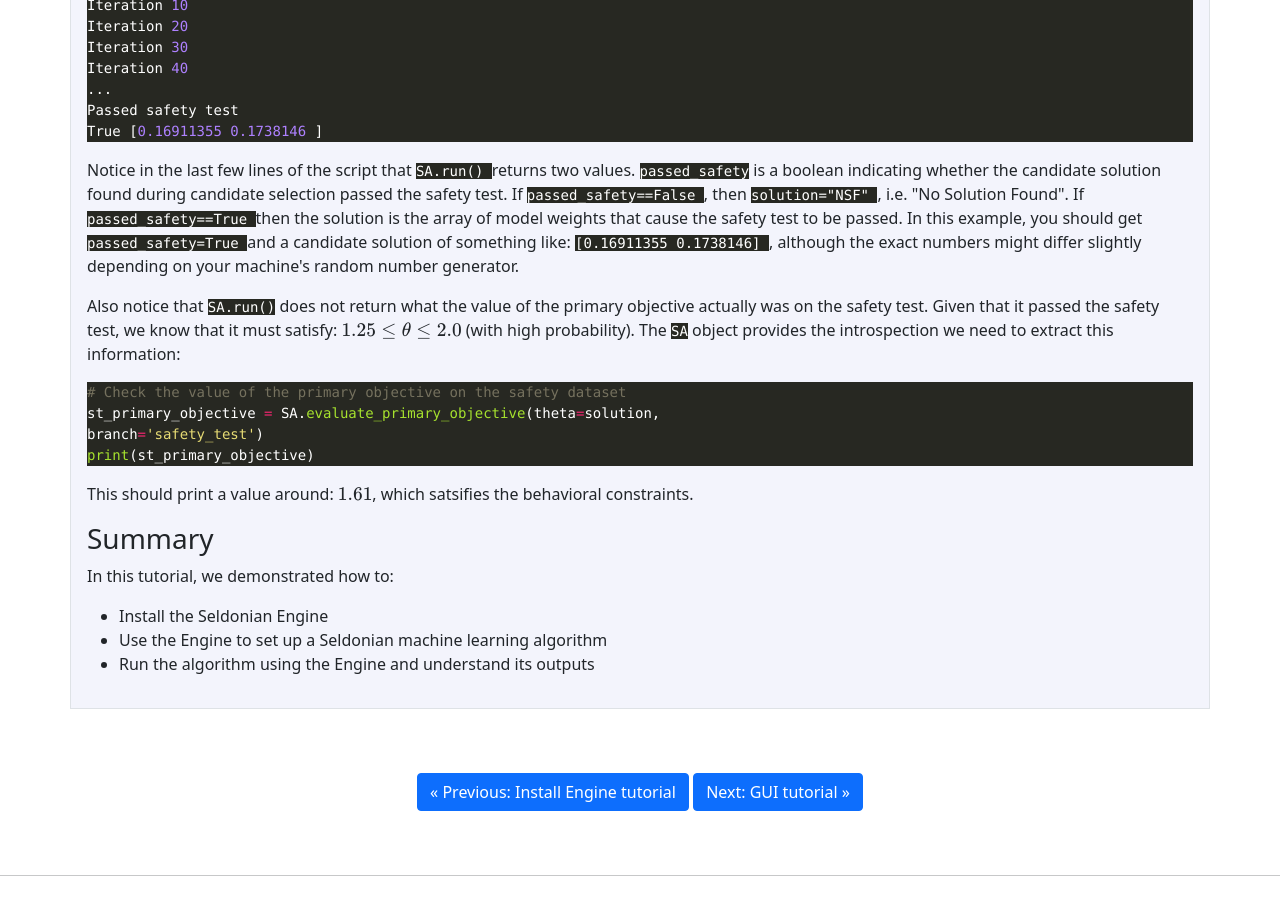
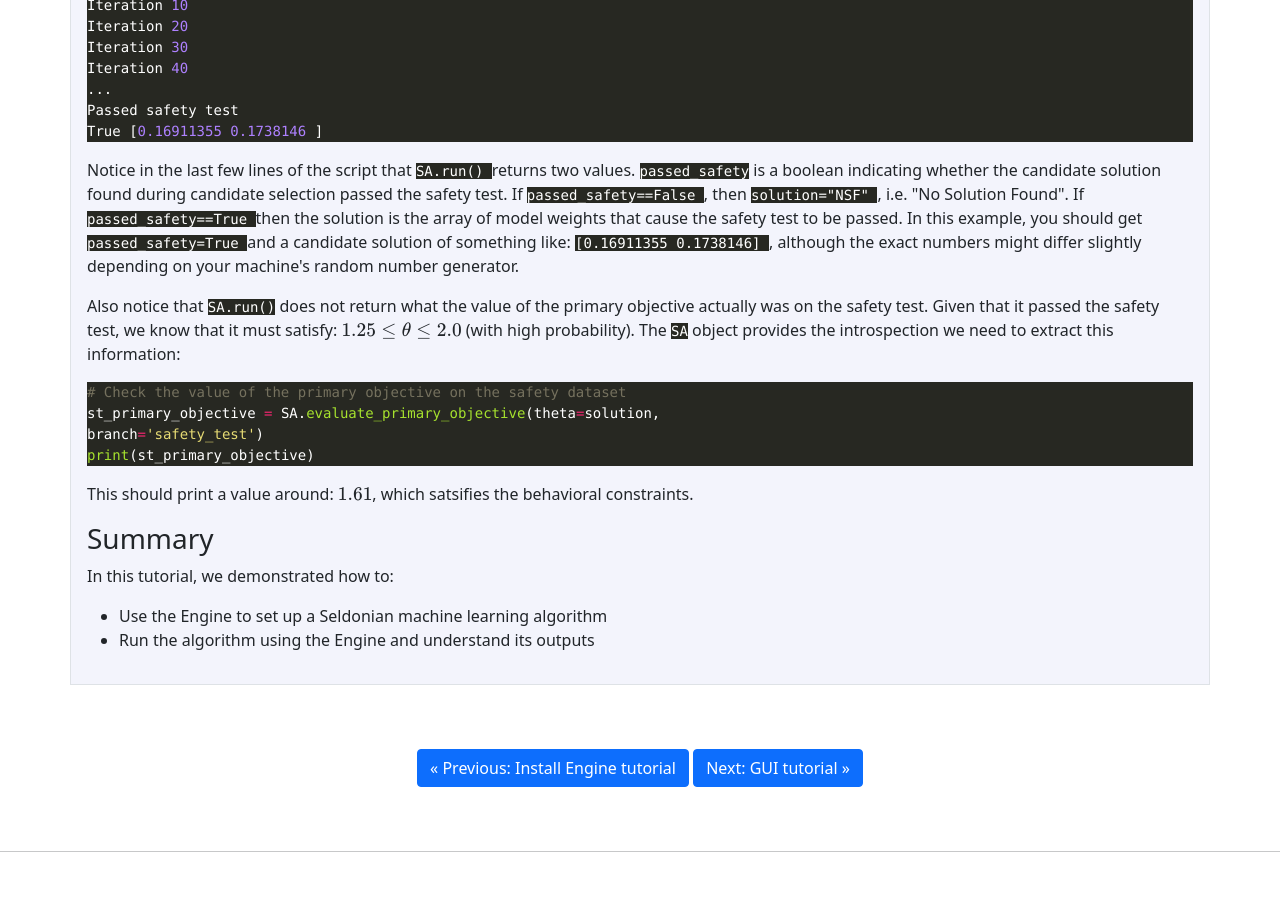
Before and after one commit to seldonian-framework/Tutorials, a Jekyll site: the page built from _tutorials/simple_engine_tutorial.md, in a window 1280 px wide and 900 px high, scrolled down 3847 px. Built offline with Jekyll 4.4.1, drawn with Linux system fonts in a browser that asks for light colours; formulas are drawn with MathJax 3; after the commit the page ends 4723 px from its top, so only the background shows below that.

Commit message:
update summary

```diff
--- a/_tutorials/simple_engine_tutorial.md
+++ b/_tutorials/simple_engine_tutorial.md
@@ -205,7 +205,7 @@ True [0.16911355 0.1738146 ]
     <p>
     Notice in the last few lines of the script that <code class="highlight"> SA.run() </code> returns two values. <code class="highlight">passed_safety</code> is a boolean indicating whether the candidate solution found during candidate selection passed the safety test. If <code class="highlight">passed_safety==False </code>, then <code class='highlight'> solution="NSF" </code>, i.e. "No Solution Found". If <code class="highlight"> passed_safety==True </code> then the solution is the array of model weights that cause the safety test to be passed. In this example, you should get <code class="highlight"> passed_safety=True </code> and a candidate solution of something like: <code class="highlight"> [0.16911355 0.1738146] </code>, although the exact numbers might differ slightly depending on your machine's random number generator.
 </p>
-<p> Also notice that <code class="highlight">SA.run()</code> does not return what the value of the primary objective actually was on the safety test. Given that it passed the safety test, we know that it must satisfy: $1.25 \leq {\theta} \leq 2.0$ (with high probability). The <code class="highlight">SA</code> object provides the introspection we need to  extract this information:
+<p> Also notice that <code class="highlight">SA.run()</code> does not return what the value of the primary objective actually was on the safety test. Given that it passed the safety test, we know that it must satisfy: $1.25 \leq {\theta} \leq 2.0$ (with high probability). The <code class="highlight">SA</code> object provides the introspection we need to extract this information:
 
 {% highlight python %}
 # Check the value of the primary objective on the safety dataset
@@ -219,7 +219,6 @@ This should print a value around: $1.61$, which satsifies the behavioral constra
     <h3>Summary</h3>
     <p>In this tutorial, we demonstrated how to:</p>
     <ul>
-        <li>Install the Seldonian Engine</li>
         <li>Use the Engine to set up a Seldonian machine learning algorithm </li>
         <li>Run the algorithm using the Engine and understand its outputs</li>
     </ul>
```
